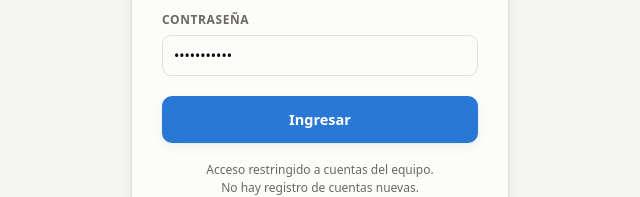
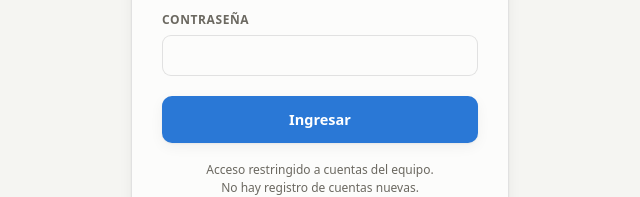
Before and after one commit to didacuscha/Somno_AI_clasificacion_del_sueno, a plain HTML site: page frontend/index.html in a window 1280 px wide. Shown: the part 406-603 px from the top of the page, 320-960 px from the left. Drawn offline with Linux system fonts and the light colour scheme.

Commit message:
Despliegue por Session Manager y login sin la contraseña de prueba
- actualizar.sh: Session Manager corre el script con /bin/sh (dash, sin
  pipefail) y sin HOME; el aws del snap dejaba vacío el .env. Ahora los
  ajustes se bajan a .env.nuevo, se revisan y solo entonces reemplazan el
  .env y se actualiza el código. Si llegan vacíos, el servidor no se toca.
- index.html: el formulario ya no trae la contraseña de prueba, que el
  servidor desactiva a propósito.

```diff
--- a/frontend/index.html
+++ b/frontend/index.html
@@ -692,7 +692,7 @@ body,header,.panel,.tile,.card,.mbox,.filerow,.drop,.chipset button,nav button,.
     </div>
     <div class="fld">
       <label for="pwd">Contraseña</label>
-      <input type="password" id="pwd" value="somnoai2026" autocomplete="current-password">
+      <input type="password" id="pwd" autocomplete="current-password">
     </div>
     <div class="err" id="loginErr"></div>
     <button class="cta" id="btnIn">Ingresar</button>
```
Also changed, not shown: 1 other file.
